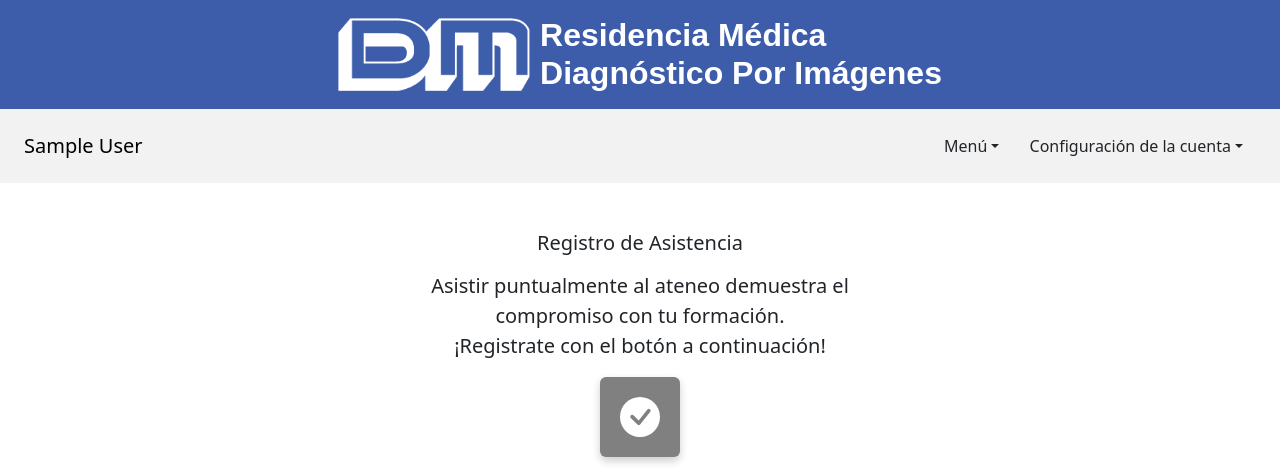
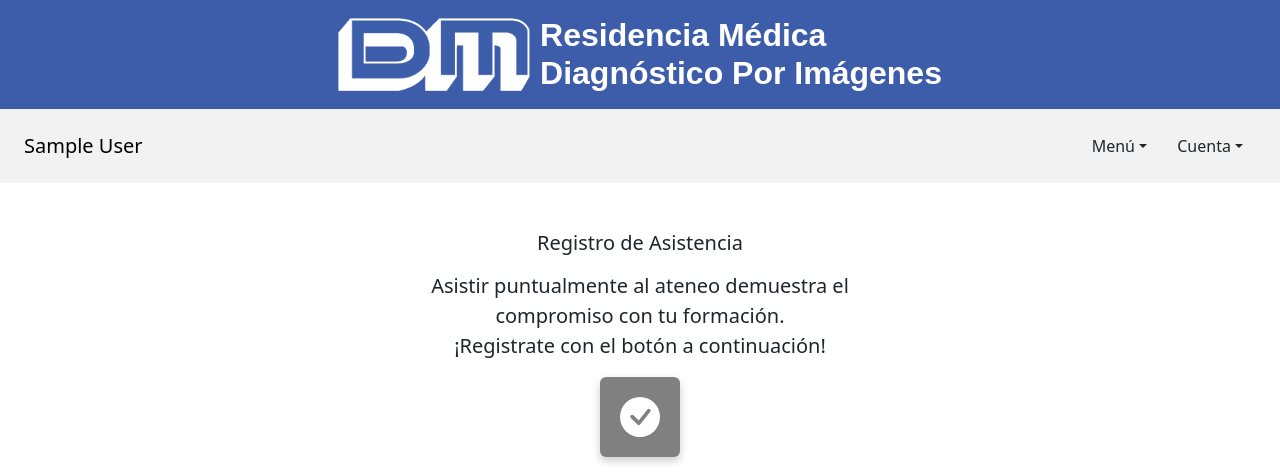
Before and after one commit to efcejas/residencia_imagenes_inscripcion, a Django app: page /asistencia/registro_asistencia/ in a window 1280 px wide. Shown: the top 472 px of the page. Run offline with Django 5.2, Linux system fonts and the light colour scheme; the visitor is signed in with stand-in values (Sample User, id 1); parts of the project's set-up code (start-up, migrations or seed data) failed here and were passed over; some libraries are stand-ins or nearby versions; some web fonts are replaced.

```diff
--- a/asistencia/templates/base.html
+++ b/asistencia/templates/base.html
@@ -55,6 +55,11 @@
                                 <li>
                                     <a class="dropdown-item" href="{% url 'home' %}" class="nav-link">Inicio</a>
                                 </li>
+                                {% if user.residente_profile %}
+                                <li>
+                                    <a class="dropdown-item" href="{% url 'asistencia:asistencias_registradas' %}" class="nav-link">Ver asistencias registradas</a>
+                                </li>
+                                {% endif %}
                                 {% if user.docente_profile or user.administrativo_profile %}
                                 <li>
                                     <a class="dropdown-item" href="{% url 'asistencia:residentes_list' %}"
@@ -73,7 +78,7 @@
                                 {% endif %}
                             </ul>
                             <button class="btn dropdown-toggle" data-bs-toggle="dropdown"
-                                aria-expanded="false">Configuración de la cuenta</button>
+                                aria-expanded="false">Cuenta</button>
                             <ul class="dropdown-menu dropdown-menu-lg-end">
                                 <li>
                                     <a class="dropdown-item" href="{% url 'password_change' %}" class="nav-link">Cambiar
```
